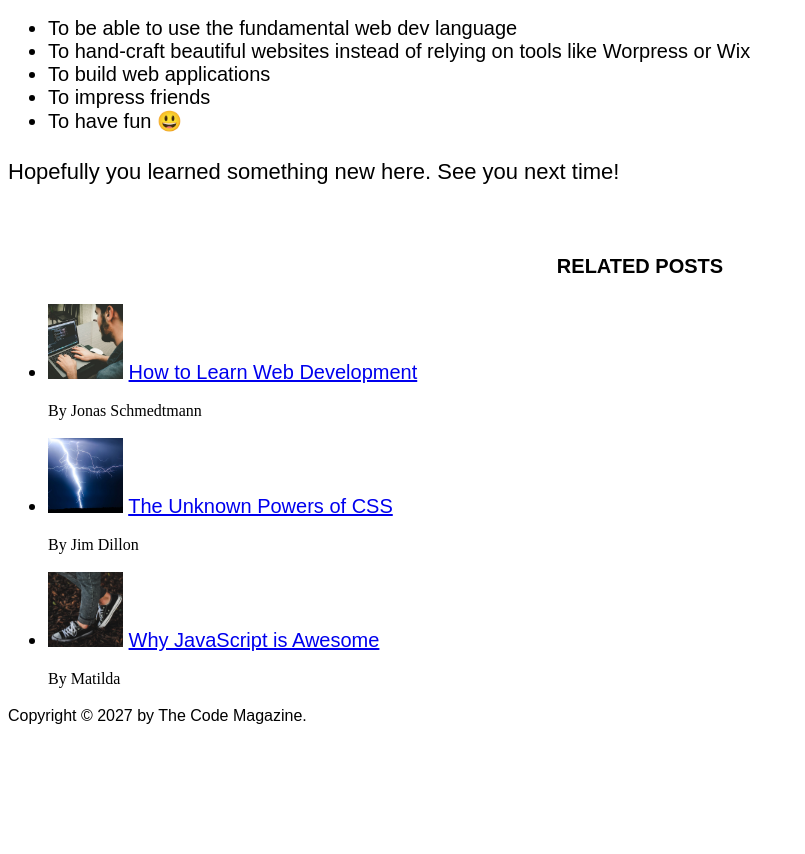
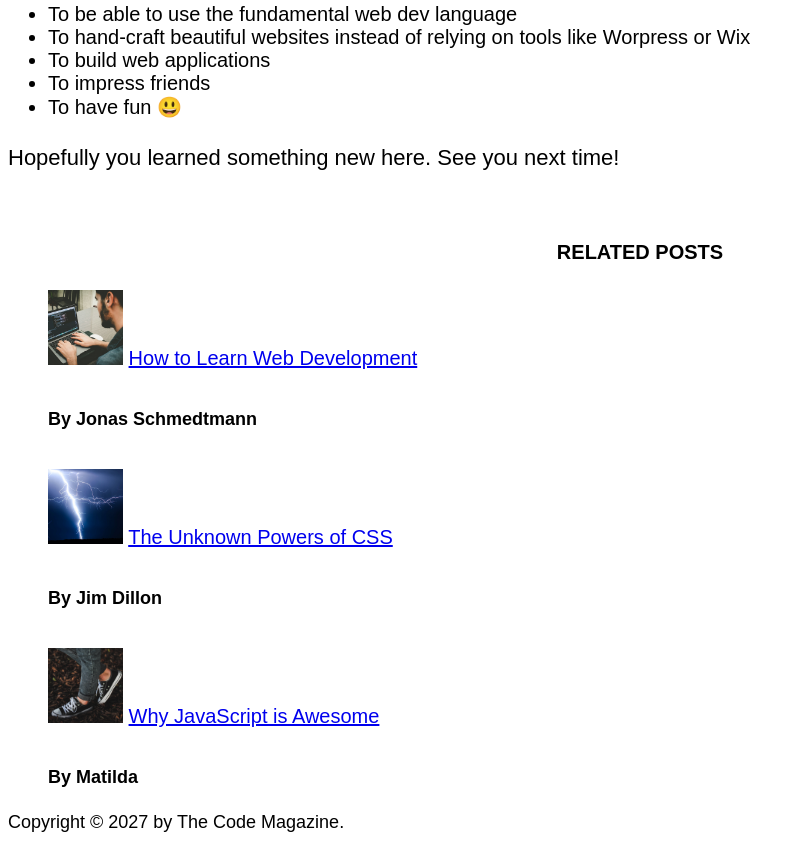
Before and after one commit to onozitsclaire/Code-Magazine, a plain HTML site: page index.html in a window 1280 px wide. Shown: the part 1290-2144 px from the top of the page, without its empty margins (0-805 px from the left). Before the commit the page ends 2034 px from the top, so only its background shows below. Drawn offline with Linux system fonts and the light colour scheme.

Commit message:
additional css

```diff
--- a/index.html
+++ b/index.html
@@ -26,7 +26,7 @@
             <img src="img/laura-jones.jpg" alt="Headshot of author Laura Jones."
            width="50px"
            height="50px">
-            <p>
+            <p id="author">
                 Posted by <strong>Laura Jones</strong> on Monday, June 21st 2027
            </p>
            <img src="img/post-img.jpg" alt="Screenshot of HTML code in a text editor."
@@ -83,34 +83,32 @@
          <aside>
              <br>
              <strong><h4>Related Posts</h4></strong>
-             <ul>
+             <ul class="related">
                  <li><img src="img/related-1.jpg" alt="man typing at computer"
                     height="75px"
                     width="75px">
                     <a href="https://www.udemy.com/user/jonasschmedtmann/">How to Learn Web Development</a></li>
                     <br>
-                 By Jonas Schmedtmann
-                 <br>
+                 <p class="related-author">By Jonas Schmedtmann</p>
                  <br>
                  <li><img src="img/related-2.jpg" alt="lightning strike at night"
                     height="75px"
                     width="75px">
                     <a href="https://developers.google.com/web/updates/2012/06/The-amazing-powers-of-CSS">The Unknown Powers of CSS</a></li>
                     <br>
-                 By Jim Dillon
-                 <br>
+                    <p class="related-author">By Jim Dillon</p>
                  <br>
                  <li><img src="img/challenges.jpg" alt="crossed legs with converse sneakers on leafy ground"
                     height="75px"
                     width="75px">
                     <a href="https://www.computer.org/publications/tech-news/build-your-career/5-reasons-javascript-is-still-better-than-python">Why JavaScript is Awesome</a></li>
                     <br>
-                 By Matilda
+                    <p class="related-author">By Matilda</p>
              </ul>
          </aside>
 
          <footer>
-             <p>Copyright &copy; 2027 by The Code Magazine. </p>
+             <p id="copyright">Copyright &copy; 2027 by The Code Magazine. </p>
             </footer>
      </body>
 </html>
--- a/style.css
+++ b/style.css
@@ -36,10 +36,30 @@ li {
   font-size: 20px;
 }
 
-footer p {
+/* footer p {
   font-size: 16px;
+} */
+
+/*
+article header p {
+  font-style: italic;
+}
+*/
+
+#author {
+  font-style: italic;
+  font-size: 18px;
 }
 
-header p {
-  font-style: italic;
+#copyright {
+  font-size: 18px;
 }
+
+.related-author {
+  font-size: 18px;
+  font-weight: bold;
+}
+
+.related {
+  list-style: none;
+}
```
